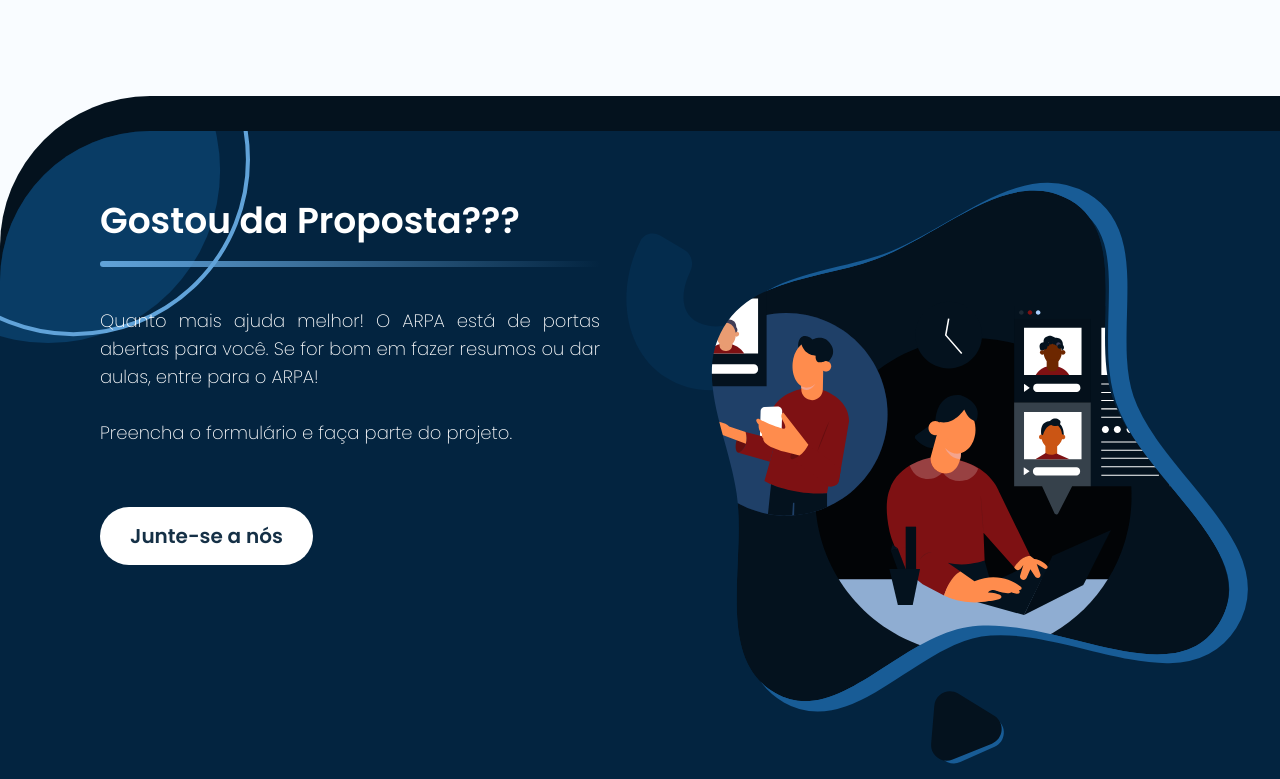
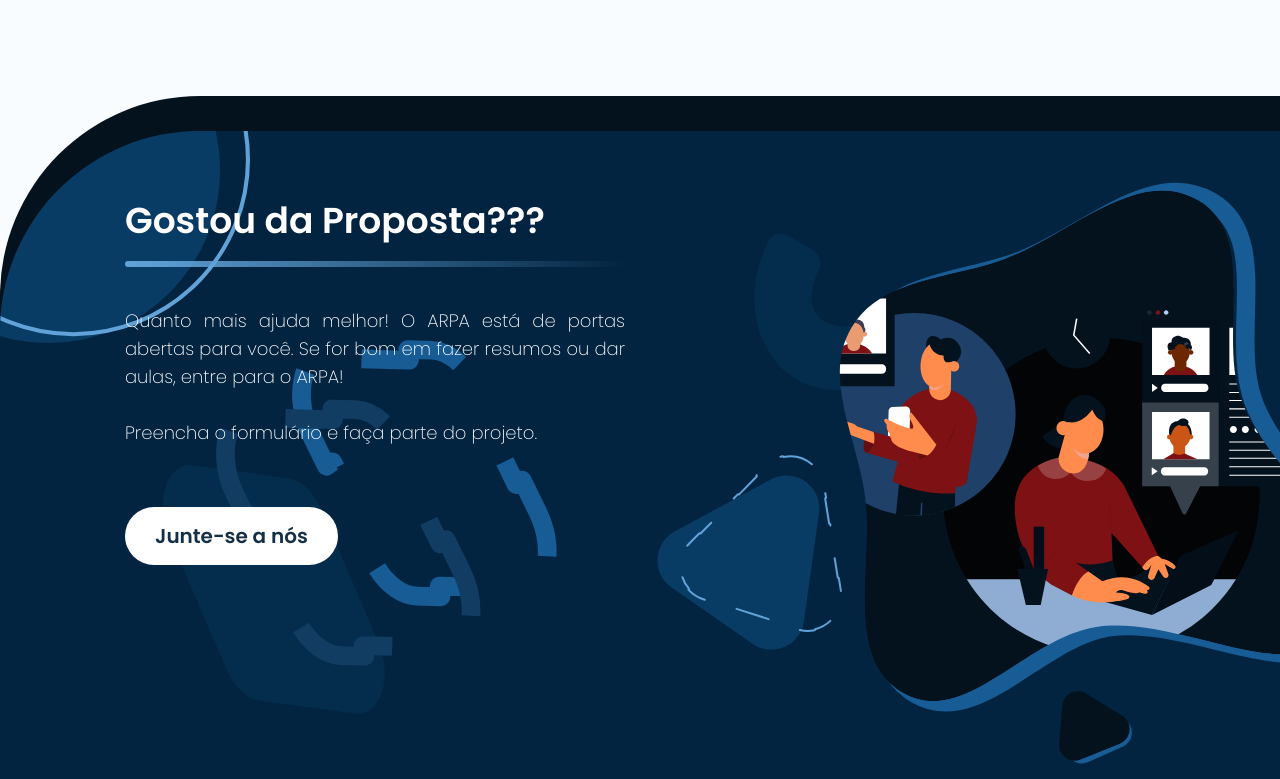
Before and after one commit to KesneyFerro/arpa, a Next.js app: page / in a window 1280 px wide. Shown: the part 1744-2523 px from the top of the page. Built offline with nearby package versions, Linux system fonts and the light colour scheme.

Commit message:
fix new blobs

```diff
--- a/pages/index.tsx
+++ b/pages/index.tsx
@@ -216,8 +216,8 @@ const Home: NextPage = () => {
           </div>
         </div>
 
-        <div className="invitationJoinUs relative overflow-hidden mt-[200px] w-full h-[800px] bg-[#032440] shadow-[0_-35px_0px_0px_#04121E] rounded-tl-[100px] flex flex-col sm:rounded-tl-[150px] lg:flex-row">
-          <div className="invDivision1 flex flex-col items-start sm:justify-center sm:items-center mt-[70px] mx-[50px] sm:mx-[100px] z-[1] lg:w-[500px] lg:items-start lg:justify-start">
+        <div className="invitationJoinUs relative overflow-hidden mt-[200px] w-full h-[800px] bg-[#032440] shadow-[0_-35px_0px_0px_#04121E] rounded-tl-[100px] flex flex-col sm:rounded-tl-[150px] lg:flex-row lg:rounded-tl-[200px]">
+          <div className="invDivision1 flex flex-col items-start sm:justify-center sm:items-center mt-[70px] mx-[50px] sm:mx-[100px] z-[1] lg:w-[500px] lg:items-start lg:justify-start lg:mx-[125px]">
             <div className="mainInvDiv1 flex flex-col items-start">
               <h3 className="text-white w-full font-semibold text-2xl flex flex-col sm:text-center lg:text-justify lg:text-4xl">
                 Gostou da Proposta???{" "}
@@ -240,20 +240,32 @@ const Home: NextPage = () => {
             <img
               src="teamIllustration1.svg"
               alt=""
-              className="hidden lg:block absolute w-[800px] right-[-25%] top-[-50px] xl:right-auto xl:left-[45%]"
-              draggable="true"
+              className="hidden lg:block absolute w-[800px] right-[-25%] top-[-50px] xl:right-auto xl:left-[55%]"
+              draggable="false"
             />
             <img
               src="teamIllustration2.svg"
               alt=""
-              className="block lg:hidden absolute w-[550px] bottom-[-50px] left-[35%] sm:min-w-[650px] sm:left-auto sm:right-[-22%] sm:bottom-[-70px] lg:w-[700px] lg:bottom-auto lg:right-[-7%] lg:top-[-50px] xl:right-auto xl:left-[650px]"
-              draggable="true"
+              className="block lg:hidden absolute w-[550px] bottom-[-50px] left-[35%] sm:min-w-[650px] sm:left-auto sm:right-[-22%] sm:bottom-[-70px]"
+              draggable="false"
             />
             <div className="invDiv2Decoration absolute w-full h-full z-[0]">
               <img
                 src="/blob_background/overlaping circles.svg"
                 alt=""
                 className="top-[0] left-0 absolute w-[200px] sm:w-[250px]"
+                draggable="false"
+              />
+              <img
+                src="/blob_background/triangular_blob.svg"
+                alt=""
+                className="absolute hidden lg:block lg:right-auto lg:w-[350px] lg:top-[250px] lg:left-[35%] xl:left-[45%]"
+                draggable="false"
+              />
+              <img
+                src="/blob_background/multi_square_blob.svg"
+                alt=""
+                className="absolute w-[500px] left-[100px] bottom-[100px]"
                 draggable="false"
               />
             </div>
```
Also changed, not shown: public/blob_background/multi_square_blob.svg (added), public/blob_background/triangular_blob.svg (added).
